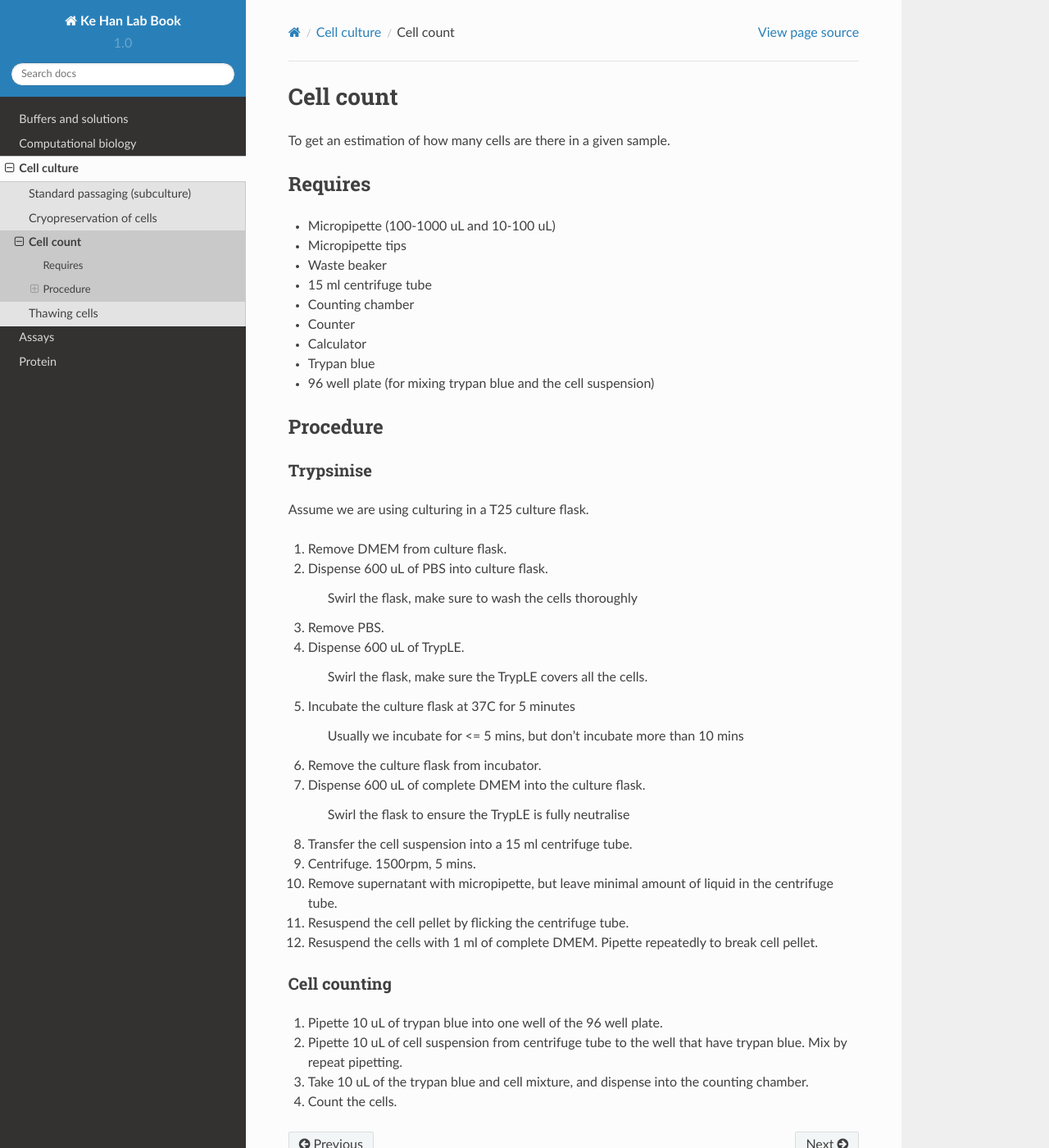
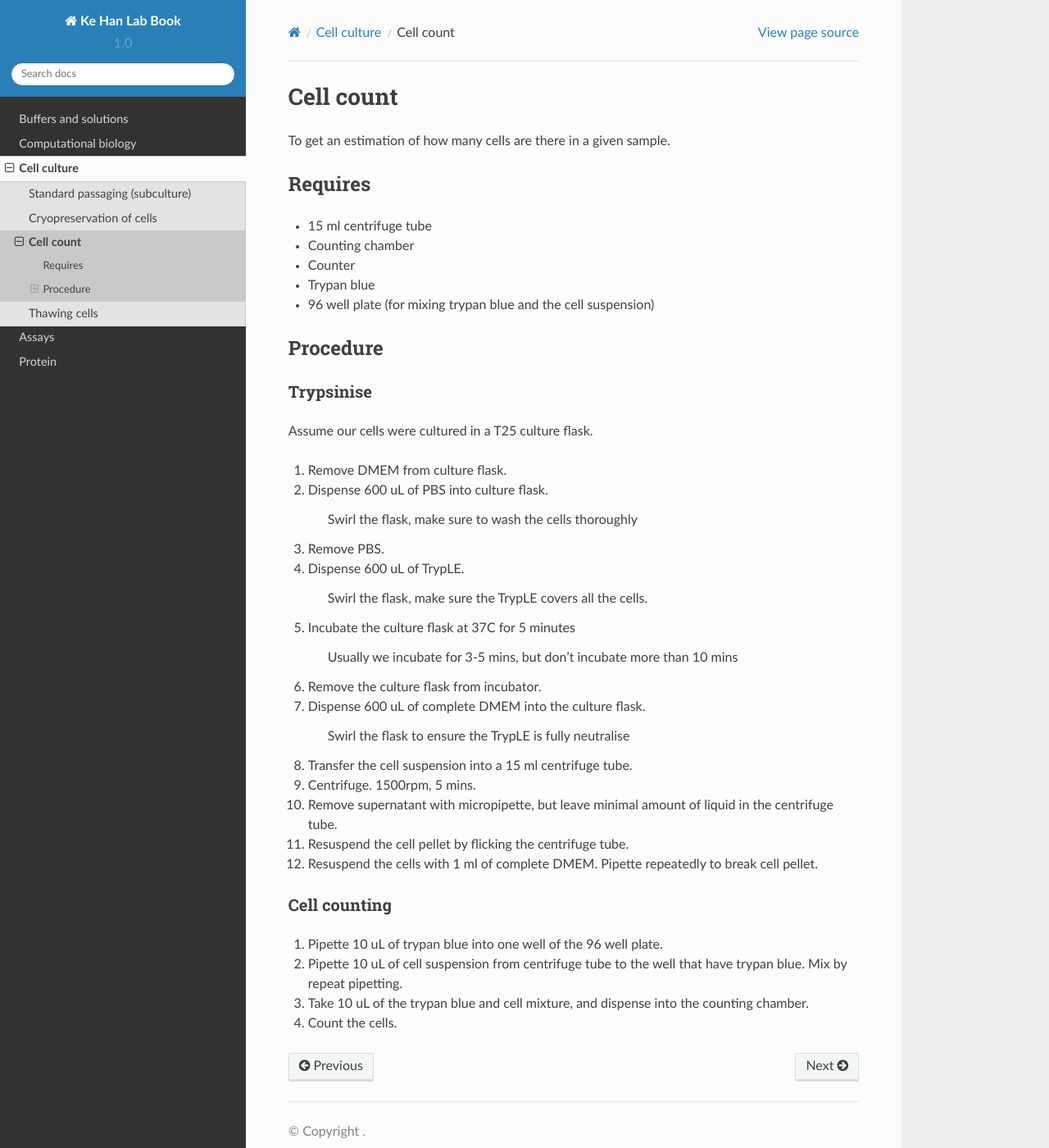
Before and after one commit to kehantan/labbook, a Sphinx documentation site: the page built from docs/cell_culture/cell_count.rst, in a window 1280 px wide and 1400 px high. Shown: the whole window at 82% size. Built offline with Sphinx 7.4.7 and the Read the Docs theme 2.0.0, drawn with Linux system fonts in a browser that asks for light colours.

Commit message:
Update cell_count.rst

```diff
--- a/docs/cell_culture/cell_count.rst
+++ b/docs/cell_culture/cell_count.rst
@@ -5,13 +5,10 @@
 
 Requires
 --------
-* Micropipette (100-1000 uL and 10-100 uL)
-* Micropipette tips
-* Waste beaker
+
 * 15 ml centrifuge tube
 * Counting chamber
 * Counter
-* Calculator
 * Trypan blue
 * 96 well plate (for mixing trypan blue and the cell suspension)
 
@@ -20,7 +17,7 @@
 
 Trypsinise
 ~~~~~~~~~~
-Assume we are using culturing in a T25 culture flask.
+Assume our cells were cultured in a T25 culture flask.
 
 #. Remove DMEM from culture flask.
 #. Dispense 600 uL of PBS into culture flask.
@@ -34,7 +31,7 @@
 
 #. Incubate the culture flask at 37C for 5 minutes
 
-    Usually we incubate for <= 5 mins, but don't incubate more than 10 mins
+    Usually we incubate for 3-5 mins, but don't incubate more than 10 mins
 
 #. Remove the culture flask from incubator.
 #. Dispense 600 uL of complete DMEM into the culture flask.
```
